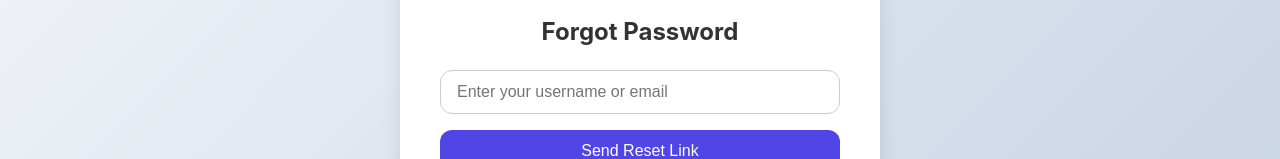
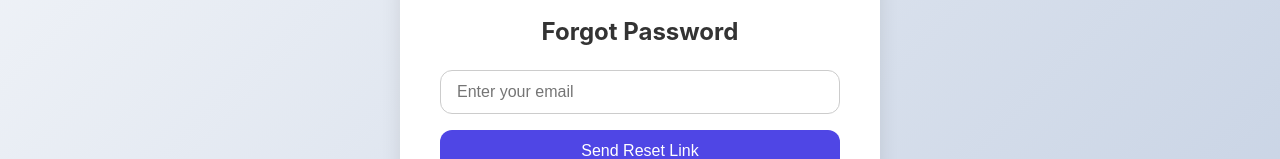
Before and after one commit to Mugeha/health_info_sys, a React (Create React App) app in the folder health-info-frontend/: page /forgot-password in a window 1280 px wide. Shown: the part 315-474 px from the top of the page. Built offline with nearby package versions, Linux system fonts and the light colour scheme.

Commit message:
Updated Forgot password component to use email instead of username for password reset

```diff
--- a/health-info-frontend/src/pages/ForgotPassword.jsx
+++ b/health-info-frontend/src/pages/ForgotPassword.jsx
@@ -1,16 +1,15 @@
 import React, { useState } from 'react';
 import axios from 'axios';
-import '../components/ForgotPassword.css'; // You can create a simple style file
+import '../components/ForgotPassword.css';
 
 const ForgotPassword = () => {
-  const [username, setUsername] = useState('');
+  const [email, setEmail] = useState('');
   const [message, setMessage] = useState('');
 
   const handleSubmit = async (e) => {
     e.preventDefault();
     try {
-     const res = await axios.post('http://localhost:5000/api/auth/forgot-password', { username });
-
+      const res = await axios.post('http://localhost:5000/api/auth/forgot-password', { email });
       setMessage(res.data.message || 'Check your email for reset instructions.');
     } catch (err) {
       setMessage(err.response?.data?.message || 'Something went wrong.');
@@ -22,10 +21,10 @@ const ForgotPassword = () => {
       <form className="forgot-form" onSubmit={handleSubmit}>
         <h2>Forgot Password</h2>
         <input
-          type="text"
-          placeholder="Enter your username or email"
-          value={username}
-          onChange={(e) => setUsername(e.target.value)}
+          type="email"
+          placeholder="Enter your email"
+          value={email}
+          onChange={(e) => setEmail(e.target.value)}
           required
         />
         <button type="submit">Send Reset Link</button>
```
